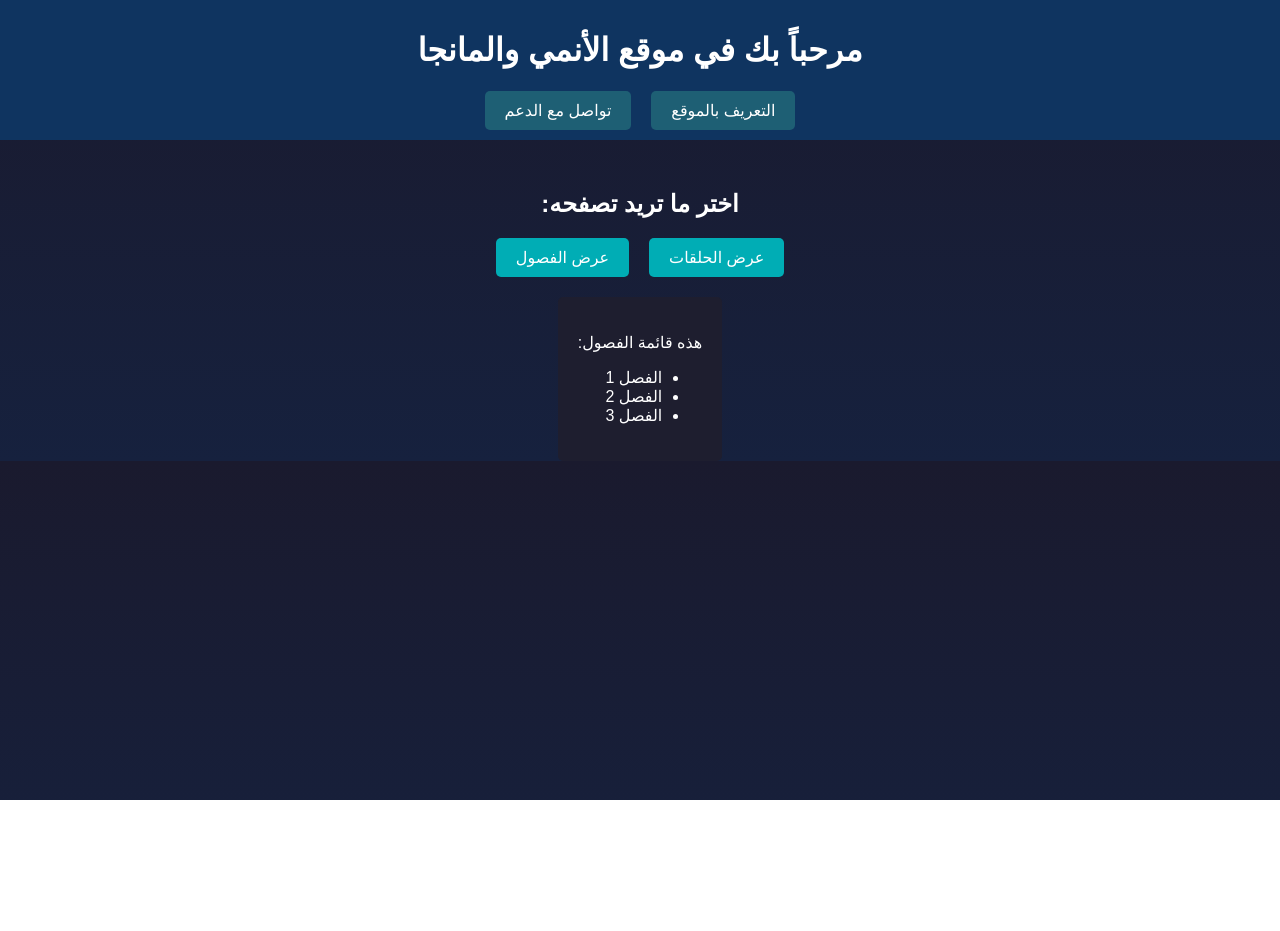
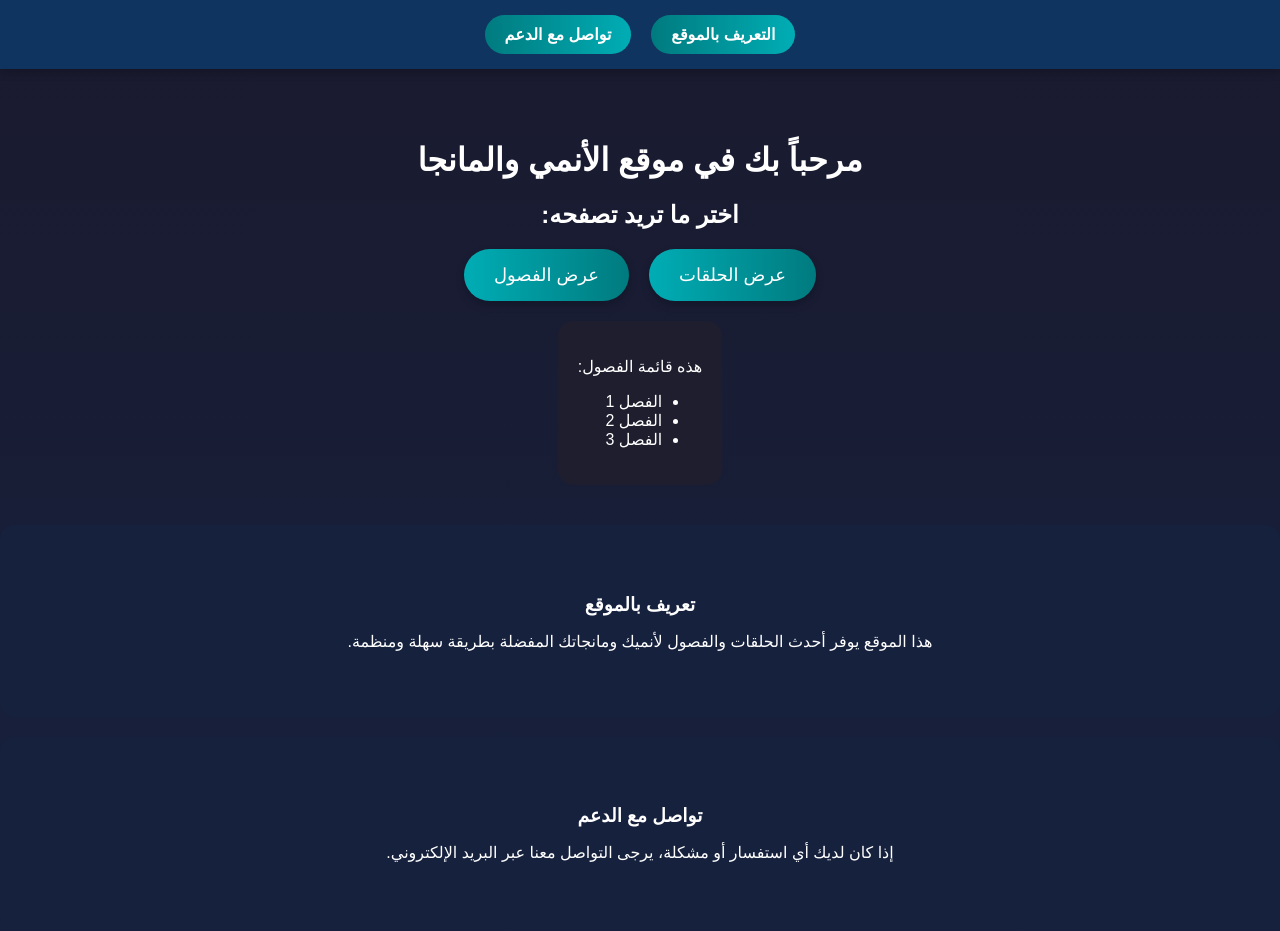
Before and after one commit to nava01-saad/lunar-anime, a plain HTML site: page index.html in a window 1280 px wide. Before the commit the page ends 800 px from the top, so only its background shows below. Drawn offline with Linux system fonts and the light colour scheme.

Commit message:
Update index.html

```diff
--- a/index.html
+++ b/index.html
@@ -15,7 +15,12 @@
 
         header {
             background-color: #0f3460;
-            padding: 10px 0;
+            padding: 15px 0;
+            position: fixed;
+            top: 0;
+            width: 100%;
+            box-shadow: 0 4px 8px rgba(0, 0, 0, 0.2);
+            z-index: 1000;
         }
 
         header nav {
@@ -28,17 +33,24 @@
             text-decoration: none;
             color: white;
             padding: 10px 20px;
-            background-color: #1e5f74;
-            border-radius: 5px;
-            transition: background-color 0.3s;
+            background: linear-gradient(to right, #007b7f, #00adb5);
+            border-radius: 30px;
+            font-weight: bold;
+            transition: transform 0.3s, box-shadow 0.3s;
         }
 
         header a:hover {
-            background-color: #0d3b66;
+            transform: scale(1.1);
+            box-shadow: 0 4px 10px rgba(0, 173, 181, 0.8);
         }
 
         .container {
-            margin-top: 50px;
+            margin-top: 100px;
+            padding: 20px;
+        }
+
+        h1, h2 {
+            animation: fadeIn 2s;
         }
 
         .buttons {
@@ -49,39 +61,76 @@
         }
 
         .buttons button {
-            padding: 10px 20px;
-            background-color: #00adb5;
+            padding: 15px 30px;
+            background: linear-gradient(to right, #00adb5, #007b7f);
             color: white;
             border: none;
-            border-radius: 5px;
-            font-size: 16px;
+            border-radius: 30px;
+            font-size: 18px;
             cursor: pointer;
-            transition: background-color 0.3s;
+            box-shadow: 0 4px 8px rgba(0, 0, 0, 0.2);
+            transition: transform 0.3s, box-shadow 0.3s;
         }
 
         .buttons button:hover {
-            background-color: #007b7f;
+            transform: scale(1.1);
+            box-shadow: 0 4px 15px rgba(0, 173, 181, 0.8);
         }
 
         .result-box {
             margin-top: 20px;
             padding: 20px;
             background-color: #1e1e2f;
-            border-radius: 5px;
+            border-radius: 15px;
             display: inline-block;
             text-align: right;
+            animation: fadeInUp 1s;
+        }
+
+        /* Animations */
+        @keyframes fadeIn {
+            from {
+                opacity: 0;
+            }
+            to {
+                opacity: 1;
+            }
+        }
+
+        @keyframes fadeInUp {
+            from {
+                opacity: 0;
+                transform: translateY(20px);
+            }
+            to {
+                opacity: 1;
+                transform: translateY(0);
+            }
+        }
+
+        section {
+            padding: 50px 20px;
+            background-color: #16213e;
+            color: white;
+            margin: 20px 0;
+            border-radius: 15px;
+            animation: fadeIn 1.5s;
+        }
+
+        section h3 {
+            margin-bottom: 15px;
         }
     </style>
 </head>
 <body>
     <header>
-        <h1>مرحباً بك في موقع الأنمي والمانجا</h1>
         <nav>
             <a href="#about">التعريف بالموقع</a>
             <a href="#support">تواصل مع الدعم</a>
         </nav>
     </header>
     <div class="container">
+        <h1>مرحباً بك في موقع الأنمي والمانجا</h1>
         <h2>اختر ما تريد تصفحه:</h2>
         <div class="buttons">
             <button onclick="showEpisodes()">عرض الحلقات</button>
@@ -96,6 +145,14 @@
             </ul>
         </div>
     </div>
+    <section id="about">
+        <h3>تعريف بالموقع</h3>
+        <p>هذا الموقع يوفر أحدث الحلقات والفصول لأنميك ومانجاتك المفضلة بطريقة سهلة ومنظمة.</p>
+    </section>
+    <section id="support">
+        <h3>تواصل مع الدعم</h3>
+        <p>إذا كان لديك أي استفسار أو مشكلة، يرجى التواصل معنا عبر البريد الإلكتروني.</p>
+    </section>
     <script>
         function showEpisodes() {
             document.getElementById('list').innerHTML = `
@@ -103,6 +160,7 @@
                 <li>الحلقة 2</li>
                 <li>الحلقة 3</li>
             `;
+            animateResultBox();
         }
 
         function showChapters() {
@@ -111,6 +169,15 @@
                 <li>الفصل 2</li>
                 <li>الفصل 3</li>
             `;
+            animateResultBox();
+        }
+
+        function animateResultBox() {
+            const box = document.getElementById('result');
+            box.style.animation = 'none';
+            setTimeout(() => {
+                box.style.animation = 'fadeInUp 1s';
+            }, 10);
         }
     </script>
 </body>
```
